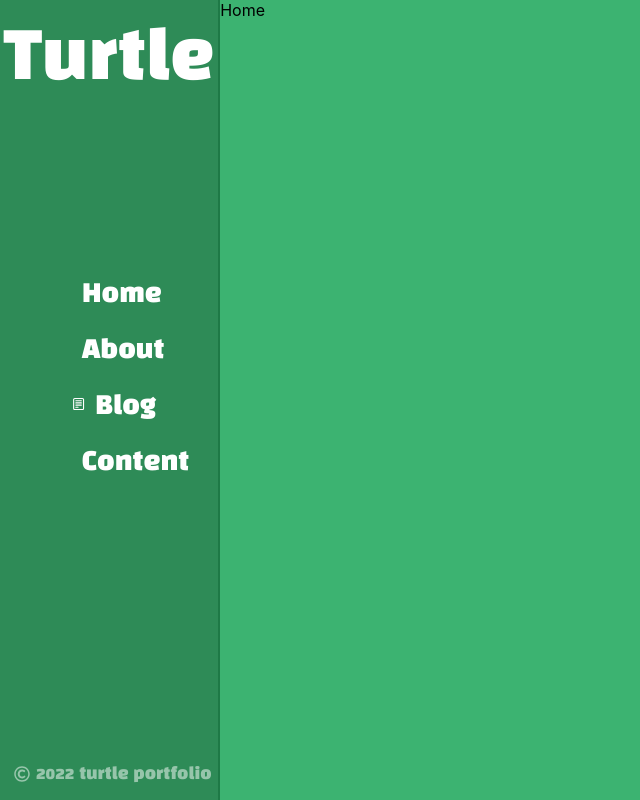
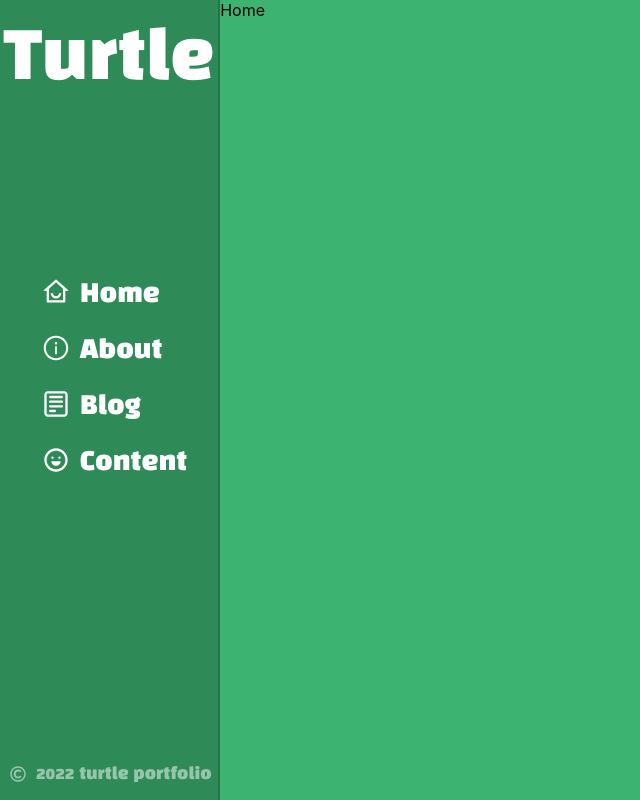
Before and after one commit to juhyoungRyu/portfolio, a React (Create React App) app: page / in a window 1280 px wide. Shown: the whole page, without its empty margins (0-640 px from the left). Built offline with nearby package versions, Linux system fonts and the light colour scheme.

Commit message:
아이콘 배열 수정

```diff
--- a/src/App.css
+++ b/src/App.css
@@ -54,9 +54,9 @@
   flex-direction: row;
   justify-content: flex-start;
   align-items: center;
-  width: 10vw;
+  width: 15vw;
   height: 7vh;
-  margin-left: 50px;
+  margin-left: 20px;
   border-color: transparent;
 }
 
@@ -74,7 +74,7 @@
   font-weight: 100;
   font-family: "Black Han Sans", sans-serif;
   opacity: 0.5;
-  margin-left: 6px;
+  margin-left: 10px;
 }
 
 .cpCon {
@@ -82,5 +82,5 @@
   flex-direction: row;
   justify-content: flex-start;
   align-items: center;
-  margin-left: 14px;
+  margin-left: 10px;
 }
```
